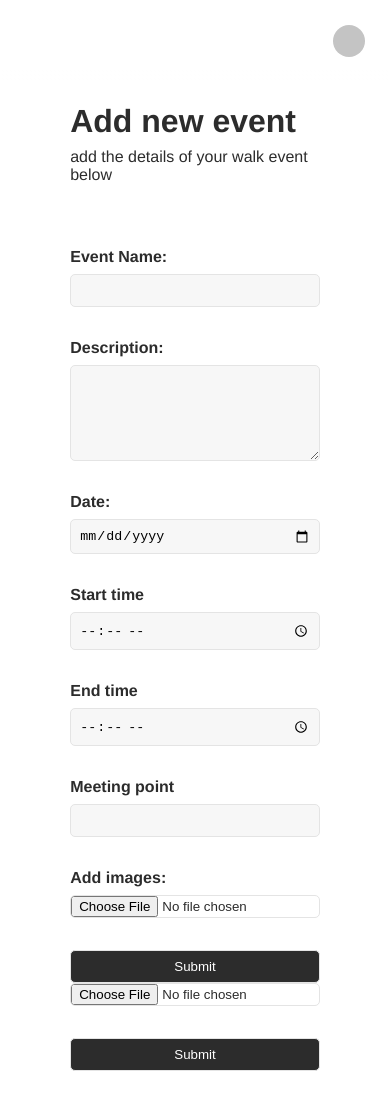
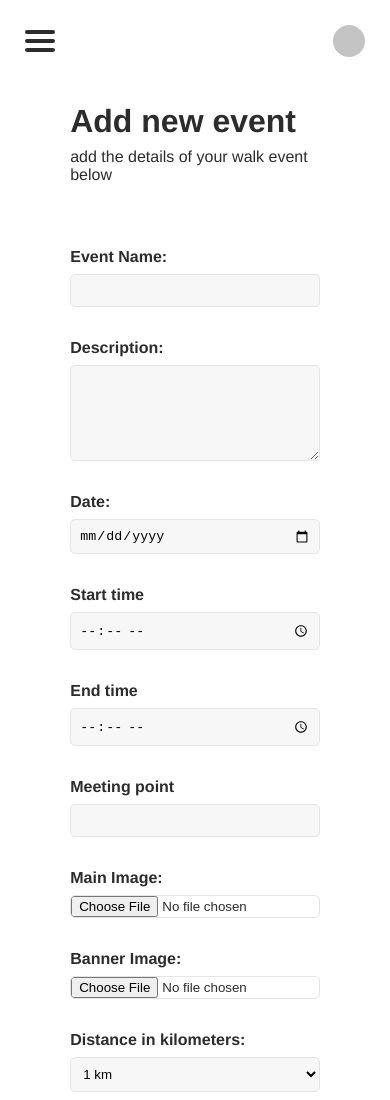
Before and after one commit to nickf33/ZW227894_TT284_EMA, a plain HTML site: page q2a.html in a window 390 px wide. Shown: the top 1100 px of the page. Drawn offline with Linux system fonts and the light colour scheme; files that its build step writes are made by us from their sources.

Commit message:
Update q2a.html

```diff
--- a/q2a.html
+++ b/q2a.html
@@ -8,10 +8,16 @@
 <body>
   <!-- Navigation starts, includes side and top areas -->
   <!-- Side nav -->
+  <div class="mobile-menu-icon">
+    <div class="mm-line"></div>
+    <div class="mm-line"></div>
+    <div class="mm-line"></div>
+  </div>
+
   <div class="side-nav">
       <div class="logo-wrap">
         <div class="logo-icon"></div>
-        <div class="logo-text">OU Walking club</div>
+        <div class="logo-text">OU Walking Club</div>
       </div>
       <div class="nav-list-wrap">
         <div class="nav-item-wrap">
@@ -67,10 +73,12 @@
             <label for="date">Date:</label>
             <input type="date"  name="event_date">
           </div>
+
           <div class="form-item">
             <label for="start_time">Start time</label>
             <input type="time"  name="start_time">
           </div>
+
           <div class="form-item">
             <label for="end_time">End time</label>
             <input type="time"  name="end_time">
@@ -79,12 +87,18 @@
         <label for="meeting_point">Meeting point</label>
         <input type="text" name="meeting_point">
 
-        <label for="main_img">Add images:</label>
-        <input type="file" id="main_img" name="main_img">
-        <input type="submit">
+        <div class="form-item-stack">
 
-        <input type="file" id="banner_img" name="banner_img">
-        <input type="submit">
+          <div class="form-item">
+            <label for="main_img">Main Image:</label>
+            <input type="file" id="main_img" name="main_img" value="Main Image">
+          </div>
+
+          <div class="form-item">
+            <label for="main_img">Banner Image:</label>
+            <input type="file" id="banner_img" name="banner_img" value="Banner Image">
+          </div>
+        </div>
 
         <label for="distance">Distance in kilometers:</label>
         <select id="distance" name="distance">
```
